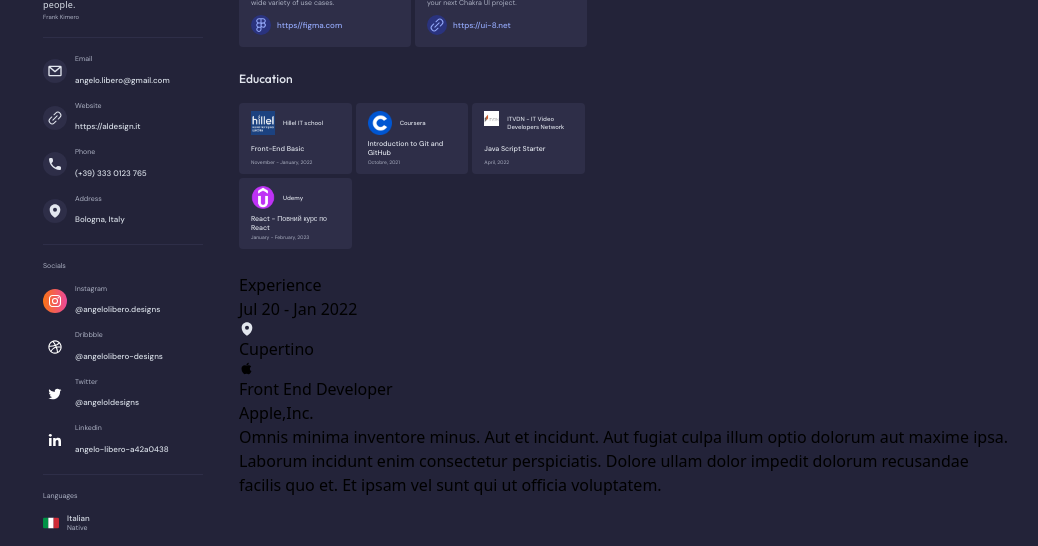
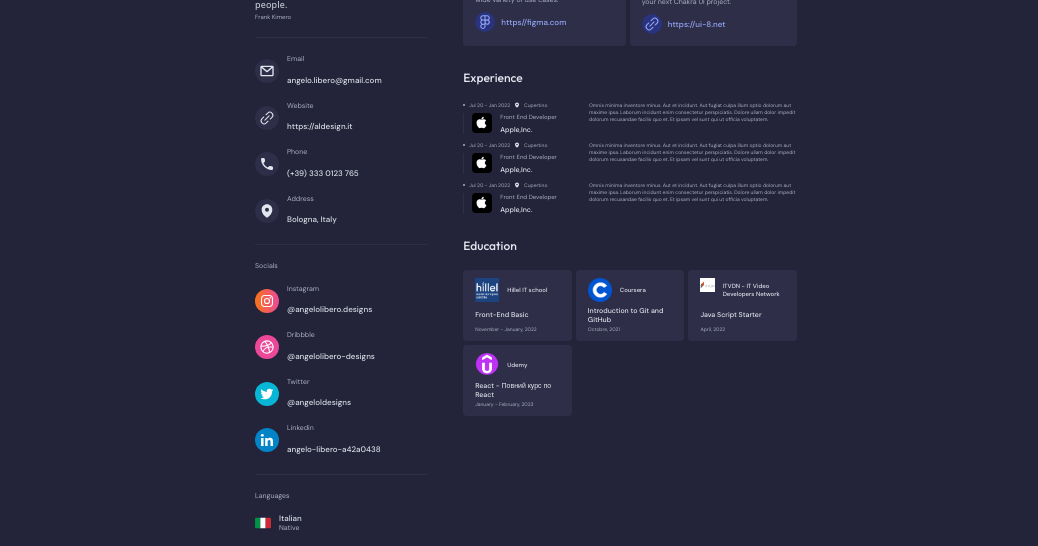
Before and after one commit to kovalevaMarina/cv-page, a React (Vite) app: page / in a window 1280 px wide. Shown: the part 165-711 px from the top of the page, without its empty margins (102-1140 px from the left). Built offline with nearby package versions, Linux system fonts and the light colour scheme.

Commit message:
Styles for experience component

```diff
--- a/src/App.jsx
+++ b/src/App.jsx
@@ -10,17 +10,17 @@ import Experience from "./components/Experience/Experience";
 function App() {
   return (
     <div className="App">
-      <div className="container mx-auto flex max-w-[1018px] px-3.5">
-        <aside className="max-w-[180px] pr-5">
+      <div className="container mx-auto flex max-w-[594px] px-3.5">
+        <aside className="pr-5">
           <About />
           <Contacts />
           <Socials />
           <Langueges />
         </aside>
-        <main className="max-w-[842px] py-9 pl-4 pr-6">
+        <main className="py-9 pl-4 pr-6">
           <Projects />
+          <Experience />
           <Education />
-          <Experience />
         </main>
       </div>
     </div>
--- a/src/components/Experience/Experience.jsx
+++ b/src/components/Experience/Experience.jsx
@@ -1,37 +1,51 @@
 import React from "react";
+import ExperienceItem from "./ExperienceItem";
 import Location from "../Icons/LocationMarker";
 import Apple from "../Icons/Apple";
 
+const experience = [
+  {
+    period: "Jul 20 - Jan 2022",
+    icon: <Location className="h-1.5 w-1.5" />,
+    place: "Cupertino",
+    iconCompany: <Apple className="fill-white" />,
+    position: "Front End Developer",
+    company: "Apple,Inc.",
+    requirements:
+      "Omnis minima inventore minus. Aut et incidunt. Aut fugiat culpa illum optio dolorum aut maxime ipsa. Laborum incidunt enim consectetur perspiciatis. Dolore ullam dolor impedit dolorum recusandae facilis quo et. Et ipsam vel sunt qui ut officia voluptatem.",
+  },
+
+  {
+    period: "Jul 20 - Jan 2022",
+    icon: <Location className="h-1.5 w-1.5" />,
+    place: "Cupertino",
+    iconCompany: <Apple className="fill-white" />,
+    position: "Front End Developer",
+    company: "Apple,Inc.",
+    requirements:
+      "Omnis minima inventore minus. Aut et incidunt. Aut fugiat culpa illum optio dolorum aut maxime ipsa. Laborum incidunt enim consectetur perspiciatis. Dolore ullam dolor impedit dolorum recusandae facilis quo et. Et ipsam vel sunt qui ut officia voluptatem.",
+  },
+
+  {
+    period: "Jul 20 - Jan 2022",
+    icon: <Location className="h-1.5 w-1.5" />,
+    place: "Cupertino",
+    iconCompany: <Apple className="fill-white" />,
+    position: "Front End Developer",
+    company: "Apple,Inc.",
+    requirements:
+      "Omnis minima inventore minus. Aut et incidunt. Aut fugiat culpa illum optio dolorum aut maxime ipsa. Laborum incidunt enim consectetur perspiciatis. Dolore ullam dolor impedit dolorum recusandae facilis quo et. Et ipsam vel sunt qui ut officia voluptatem.",
+  },
+];
+
 const Experience = () => {
   return (
-    <div className="experience">
-      <h2>Experience</h2>
+    <div className="mb-6">
+      <h2 className="title-h2 mb-4">Experience</h2>
       <div>
-        <div>
-          <div>
-            <time>Jul 20 - Jan 2022</time>
-            <div>
-              <Location />
-              <p>Cupertino</p>
-            </div>
-          </div>
-          <div>
-            <div>
-              <Apple />
-            </div>
-            <h4>Front End Developer</h4>
-            <h3>Apple,Inc.</h3>
-          </div>
-        </div>
-        <div>
-          <p>
-            Omnis minima inventore minus. Aut et incidunt. Aut fugiat culpa
-            illum optio dolorum aut maxime ipsa. Laborum incidunt enim
-            consectetur perspiciatis. Dolore ullam dolor impedit dolorum
-            recusandae facilis quo et. Et ipsam vel sunt qui ut officia
-            voluptatem.
-          </p>
-        </div>
+        {experience.map((item, index) => (
+          <ExperienceItem key={index} {...item} />
+        ))}
       </div>
     </div>
   );
--- /dev/null
+++ b/src/components/Experience/ExperienceItem.jsx
@@ -0,0 +1,51 @@
+import React from "react";
+
+const ExperienceItem = ({
+  period,
+  icon,
+  place,
+  iconCompany,
+  position,
+  company,
+  requirements,
+}) => {
+  return (
+    <div className="mb-2 flex justify-between last:mb-0">
+      <div className="w-[120px]">
+        <div className="mb-1 flex items-center">
+          <div className="block h-0.5 w-0.5 rounded-full bg-crayola"></div>
+          <time className="pl-1 font-dmsans text-[5px] font-normal leading-[7px] text-crayola">
+            {period}
+          </time>
+          <div className="ml-1 flex">
+            {icon}
+            <p className="ml-1 font-dmsans text-[5px] font-normal leading-[7px] text-crayola">
+              {place}
+            </p>
+          </div>
+        </div>
+
+        <div className="flex border-l border-gunmetal pl-2">
+          <div className="mr-2 flex h-5 w-5 items-center justify-center rounded bg-black">
+            {iconCompany}
+          </div>
+          <div>
+            <h4 className="mb-1 font-dmsans text-[6px] font-normal leading-[8px] text-crayola">
+              {position}
+            </h4>
+            <h3 className="font-dmsans text-[7px] font-medium leading-[9px] text-azureish-white">
+              {company}
+            </h3>
+          </div>
+        </div>
+      </div>
+      <div className="w-52">
+        <p className="font-dmsans text-[5px] font-normal leading-[7px] text-crayola">
+          {requirements}
+        </p>
+      </div>
+    </div>
+  );
+};
+
+export default ExperienceItem;
--- a/src/components/Icons/Apple.jsx
+++ b/src/components/Icons/Apple.jsx
@@ -9,10 +9,7 @@ export function Apple(props) {
       viewBox="0 0 32 32"
       {...props}
     >
-      <path
-        fill="currentColor"
-        d="M24.32 10.85c-1.743 1.233-2.615 2.72-2.615 4.455c0 2.08 1.078 3.673 3.232 4.786c-.578 1.678-1.416 3.135-2.514 4.376c-1.097 1.24-2.098 1.862-3.004 1.862c-.428 0-1.01-.143-1.75-.423l-.353-.138c-.725-.28-1.363-.423-1.92-.423c-.525 0-1.1.11-1.725.33l-.445.16l-.56.23c-.44.176-.888.264-1.337.264c-1.06 0-2.228-.872-3.507-2.616c-1.843-2.498-2.764-5.22-2.764-8.167c0-2.095.573-3.78 1.724-5.06c1.15-1.28 2.673-1.92 4.568-1.92c.71 0 1.37.13 1.988.388l.423.172l.445.183c.396.167.716.25.96.25c.31 0 .658-.07 1.04-.216l.58-.23l.436-.16c.693-.25 1.46-.376 2.297-.376c1.992 0 3.59.758 4.8 2.274zm-4.705-7.563c.02.267.033.473.033.617c0 1.317-.48 2.473-1.438 3.467s-2.075 1.49-3.347 1.49a5.807 5.807 0 0 1-.058-.638c0-1.12.445-2.17 1.337-3.153c.89-.983 1.922-1.56 3.096-1.726c.082-.015.21-.033.377-.057z"
-      ></path>
+      <path d="M24.32 10.85c-1.743 1.233-2.615 2.72-2.615 4.455c0 2.08 1.078 3.673 3.232 4.786c-.578 1.678-1.416 3.135-2.514 4.376c-1.097 1.24-2.098 1.862-3.004 1.862c-.428 0-1.01-.143-1.75-.423l-.353-.138c-.725-.28-1.363-.423-1.92-.423c-.525 0-1.1.11-1.725.33l-.445.16l-.56.23c-.44.176-.888.264-1.337.264c-1.06 0-2.228-.872-3.507-2.616c-1.843-2.498-2.764-5.22-2.764-8.167c0-2.095.573-3.78 1.724-5.06c1.15-1.28 2.673-1.92 4.568-1.92c.71 0 1.37.13 1.988.388l.423.172l.445.183c.396.167.716.25.96.25c.31 0 .658-.07 1.04-.216l.58-.23l.436-.16c.693-.25 1.46-.376 2.297-.376c1.992 0 3.59.758 4.8 2.274zm-4.705-7.563c.02.267.033.473.033.617c0 1.317-.48 2.473-1.438 3.467s-2.075 1.49-3.347 1.49a5.807 5.807 0 0 1-.058-.638c0-1.12.445-2.17 1.337-3.153c.89-.983 1.922-1.56 3.096-1.726c.082-.015.21-.033.377-.057z"></path>
     </svg>
   );
 }
--- a/src/components/Socials/SocialItem.jsx
+++ b/src/components/Socials/SocialItem.jsx
@@ -3,7 +3,7 @@ import React from "react";
 const SocialItem = ({ socialName, link, icon, colorClass }) => {
   return (
     <li className="mb-3 flex items-center">
-      <div className={`mr-2 rounded-full bg-${colorClass} p-1`}>{icon}</div>
+      <div className={`mr-2 rounded-full ${colorClass} p-1`}>{icon}</div>
       <div>
         <h4 className="title-h4">{socialName}</h4>
         <a
--- a/src/components/Socials/Socials.jsx
+++ b/src/components/Socials/Socials.jsx
@@ -10,28 +10,28 @@ const socials = [
     socialName: "Instagram",
     link: "@angelolibero.designs",
     icon: <Instagram />,
-    colorClass: "gradient-to-r from-orange-500 to-pink-500",
+    colorClass: "bg-gradient-to-r from-orange-500 to-pink-500",
   },
 
   {
     socialName: "Dribbble",
     link: "@angelolibero-designs",
     icon: <Dribbble />,
-    colorClass: "pink-500",
+    colorClass: "bg-pink-500",
   },
 
   {
     socialName: "Twitter",
     link: "@angeloldesigns",
     icon: <Twitter />,
-    colorClass: "cyan-500",
+    colorClass: "bg-cyan-500",
   },
 
   {
     socialName: "Linkedin",
     link: "angelo-libero-a42a0438",
     icon: <Linkedin />,
-    colorClass: "sky-600",
+    colorClass: "bg-sky-600",
   },
 ];
 
```
